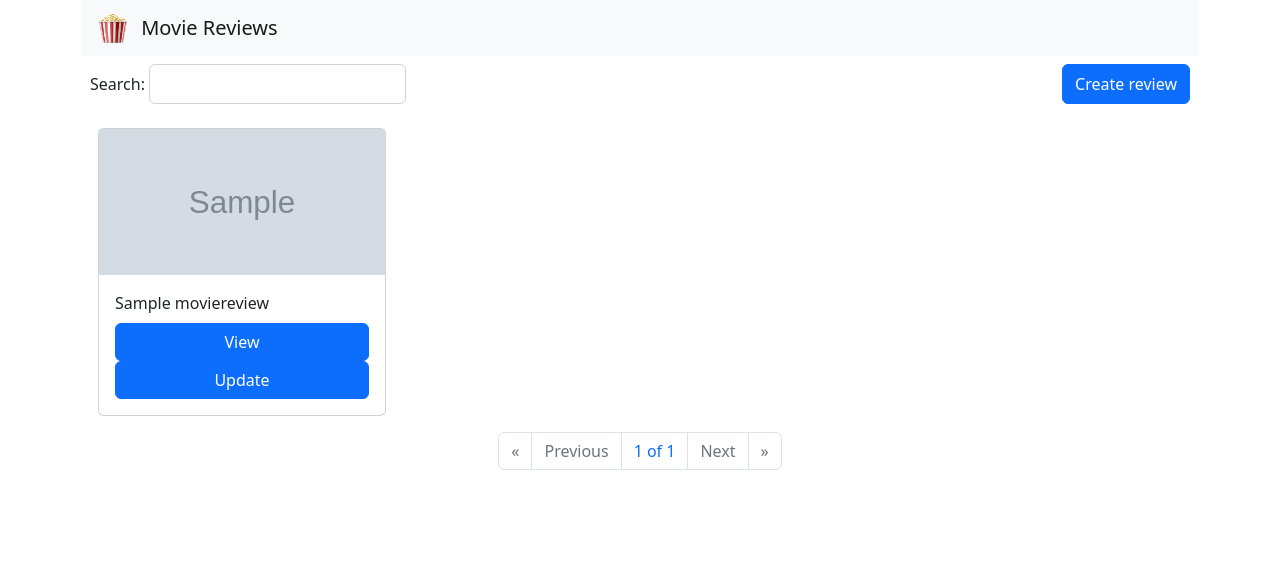
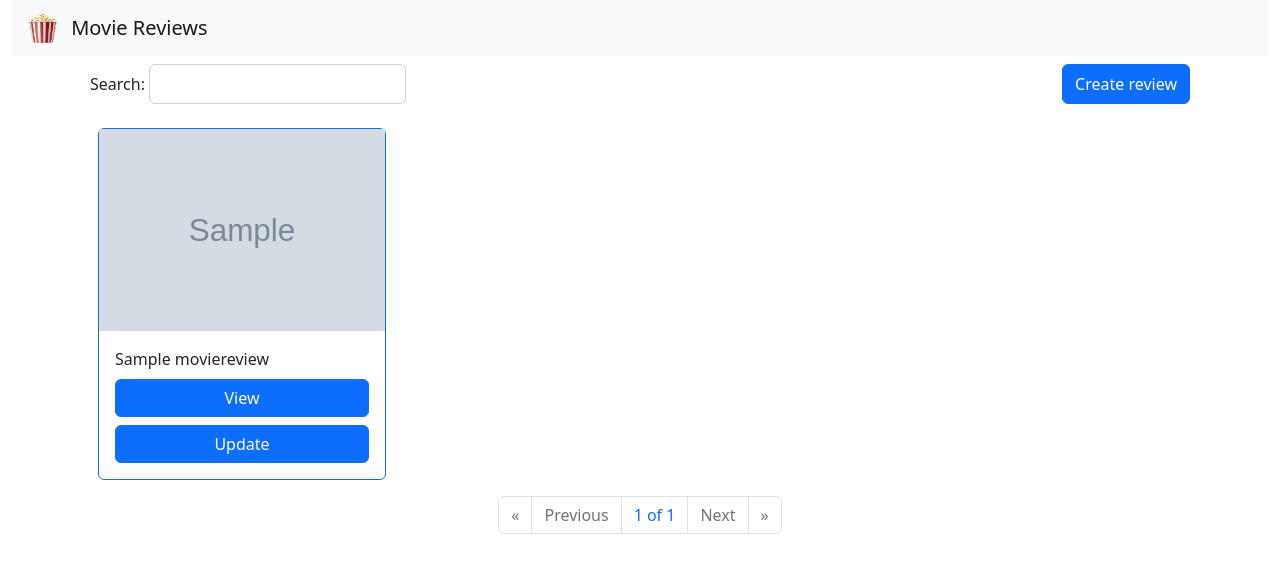
Before and after one commit to m1say/movie-review-v2, a Django app: page / in a window 1280 px wide. Shown: the top 573 px of the page. Run offline with Django 4.2, Linux system fonts and the light colour scheme; tables that the repository leaves empty hold one stand-in row (values such as "Sample post"); grey boxes marked "Sample" are stand-in pictures; some libraries are stand-ins or nearby versions.

Commit message:
Update card style

```diff
--- a/main/apps/movie_review/templates/movie_review/index.html
+++ b/main/apps/movie_review/templates/movie_review/index.html
@@ -1,14 +1,7 @@
 {% extends "base.html" %}
-{% load static %}
 
 {% block title %} Movie Reviews {% endblock %}
 {% block content %}
-<nav class="navbar navbar-light bg-light p-2">
-  <a class="navbar-brand" href="{% url 'moviereviews:index' %}">
-    <img src="{% static 'movie_review/popcorn.png' %}" width="30" height="30" class="d-inline-block align-top mx-2" alt="popcorn">
-    Movie Reviews
-  </a>
-</nav>
 <div class="d-flex justify-content-between p-2">
   <div class="d-inline-flex">
     <label for="search-title" class="my-2">
--- a/main/apps/movie_review/templates/movie_review/partials/list.html
+++ b/main/apps/movie_review/templates/movie_review/partials/list.html
@@ -1,13 +1,13 @@
 {% if reviews %}
-<div class="d-flex flex-wrap">
+<div class="d-flex flex-wrap justify-content-start">
   {% for review in reviews %}
-  <div class="card" style="width: 18rem; height: 18rem; margin:1rem;">
+  <div class="card border-primary border-3 m-3" style="width: 18rem; height: 22rem;">
     {% if review.image %}
-      <img src="{{review.image.url}}" class="object-fit-cover overflow-hidden"/>
+      <img src="{{review.image.url}}" class="object-fit-cover overflow-hidden" style="height: 16rem;"/>
     {% endif %}
-    <div class="card-body d-flex flex-column justify-content-between">
+    <div class="card-body d-flex flex-column justify-content-end">
       <p class="card-title">{{review.title | truncatechars_html:30}}</p>
-      <a href="{{review.link}}" target="_blank" class="btn btn-primary">View</a>
+      <a href="{{review.link}}" target="_blank" class="btn btn-primary mb-2">View</a>
       <a hx-get="{% url 'moviereviews:update' review.id %}" hx-swap="innerHTML" hx-target="#update-modal-content" class="btn btn-primary">Update</a>
     </div>
   </div>
--- a/main/apps/movie_review/views.py
+++ b/main/apps/movie_review/views.py
@@ -11,7 +11,7 @@ class IndexView(ListView):
     template_name = "movie_review/index.html"
     context_object_name = "reviews"
     model = MovieReview
-    paginate_by = 10
+    paginate_by = 12
 
     def get_context_data(self, **kwargs):
         kwargs["form"] = MovieReviewForm()
--- a/main/templates/base.html
+++ b/main/templates/base.html
@@ -1,3 +1,5 @@
+{% load static %}
+
 <!DOCTYPE html>
 <html>
   <head>
@@ -14,8 +16,16 @@
   </head>
   <body>
     <main>
-      <div class="container">
-        {% block content %} {% endblock %}
+      <div class="container-fluid">
+        <nav class="navbar navbar-light bg-light p-2">
+          <a class="navbar-brand" href="{% url 'moviereviews:index' %}">
+            <img src="{% static 'movie_review/popcorn.png' %}" width="30" height="30" class="d-inline-block align-top mx-2" alt="popcorn">
+            Movie Reviews
+          </a>
+        </nav>
+        <div class="container">
+          {% block content %} {% endblock %}
+        </div>
       </div>
       {% block javascript %}{% endblock %}
     </main>
```
